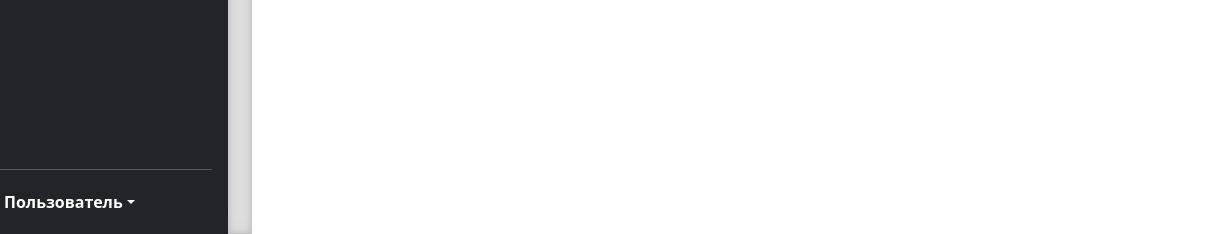
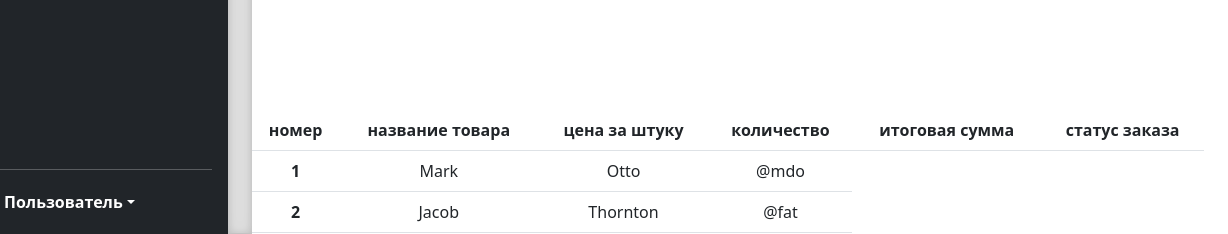
Before and after one commit to tatianaubuntu/HTML, a plain HTML site: page index.html in a window 1280 px wide. Shown: the part 566-800 px from the top of the page, 52-1280 px from the left. Drawn offline with nearby package versions, Linux system fonts and the light colour scheme.

Commit message:
correct code html

```diff
--- a/index.html
+++ b/index.html
@@ -355,6 +355,37 @@
                         </div>
                     </div>
                 </div>
+                <table class="table">
+                    <thead>
+                    <tr>
+                        <th scope="col">номер</th>
+                        <th scope="col">название товара</th>
+                        <th scope="col">цена за штуку</th>
+                        <th scope="col">количество</th>
+                        <th scope="col">итоговая сумма</th>
+                        <th scope="col">статус заказа</th>
+                    </tr>
+                    </thead>
+                    <tbody>
+                    <tr>
+                        <th scope="row">1</th>
+                        <td>Mark</td>
+                        <td>Otto</td>
+                        <td>@mdo</td>
+                    </tr>
+                    <tr>
+                        <th scope="row">2</th>
+                        <td>Jacob</td>
+                        <td>Thornton</td>
+                        <td>@fat</td>
+                    </tr>
+                    <tr>
+                        <th scope="row">3</th>
+                        <td colspan="2">Larry the Bird</td>
+                        <td>@twitter</td>
+                    </tr>
+                    </tbody>
+                </table>
             </div>
         </main>
 
```
